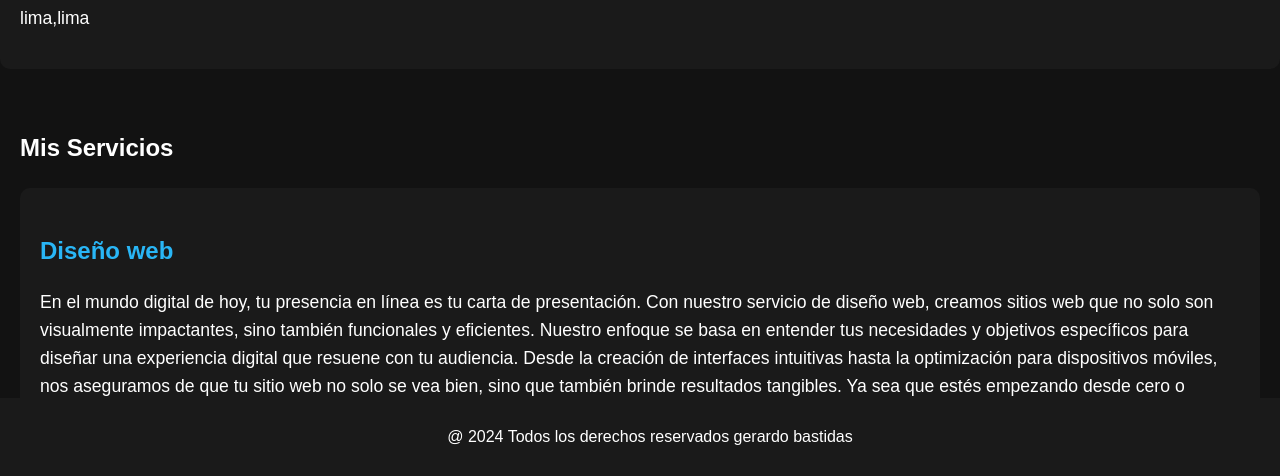
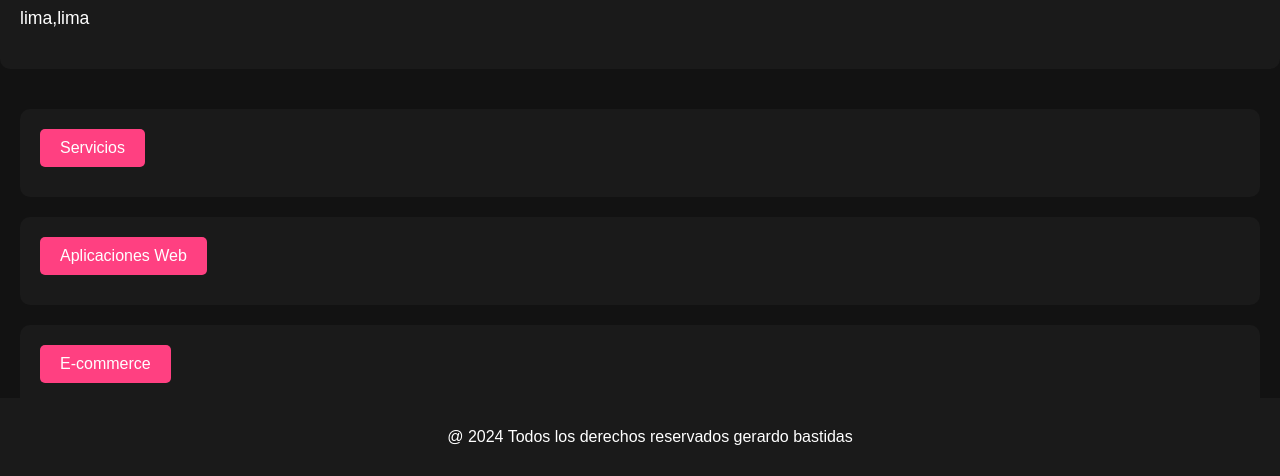
Before and after one commit to gerardo122-a/localizador, a plain HTML site: page index.html in a window 1280 px wide. Shown: the part 324-800 px from the top of the page. Drawn offline with Linux system fonts and the light colour scheme.

Commit message:
aplicando js

```diff
--- a/index.html
+++ b/index.html
@@ -26,30 +26,50 @@
         <h2>Diseño y desarrollo web freelancer</h2>
         <p>lima,lima</p>
     </section>
+
     <main>
+            <div class="service-box">
+                <button class="service-toggle">Servicios</button>
+                <div class="service-content">
                     <h2>Mis Servicios</h2>
-
-    <section> <h3>Diseño web</h2>
+                    <section>
+                        <h3>Diseño web</h3>
                         <p>En el mundo digital de hoy, tu presencia en línea es tu carta de presentación. Con nuestro servicio de diseño web, creamos sitios web que no solo son visualmente impactantes, sino también funcionales y eficientes.
                             Nuestro enfoque se basa en entender tus necesidades y objetivos específicos para diseñar una experiencia digital que resuene con tu audiencia. Desde la creación de interfaces intuitivas hasta la optimización para dispositivos móviles, nos aseguramos de que tu sitio web no solo se vea bien, sino que también brinde resultados tangibles.
                             Ya sea que estés empezando desde cero o buscando una renovación digital, estamos aquí para convertir tu visión en una realidad en línea. ¡Descubre cómo nuestro equipo puede llevar tu presencia en la web al siguiente nivel!
-
                      </p>
                     </section>
+                </div>
+            </div>
+
+            <div class="service-box">
+                <button class="service-toggle">Aplicaciones Web</button>
+                <div class="service-content">
+                    <h2>Mis Servicios</h2>
                     <section>
-     <h3>aplicaciones web</h3>
+                        <h3>Aplicaciones web</h3>
                         <p>Las aplicaciones web son el puente entre tu negocio y tus clientes en el mundo digital. Con nuestro servicio de desarrollo de aplicaciones web, creamos soluciones personalizadas que potencian la interacción y la productividad.
                             Desde aplicaciones de gestión empresarial hasta plataformas de comercio electrónico, nuestro equipo combina creatividad y experiencia técnica para construir aplicaciones web robustas y escalables. Nos enfocamos en comprender tus necesidades específicas para desarrollar una solución que no solo satisfaga tus objetivos actuales, sino que también tenga el potencial de crecer con tu negocio en el futuro.
                             Ya sea que necesites una aplicación desde cero o estés buscando mejorar una existente, estamos aquí para ofrecerte una solución a medida que impulse el éxito de tu negocio en línea. ¡Descubre cómo podemos transformar tus ideas en una poderosa aplicación web hoy mismo!</p>
+                        </p>
                     </section>
+                </div>
+            </div>
 
+
+            <div class="service-box">
+                <button class="service-toggle">E-commerce</button>
+                <div class="service-content">
+                    <h2>Mis Servicios</h2>
                     <section>
                         <h3>E-commerce</h3>
-        <p></p>
+                        <p>Texto sobre e-commerce...</p>
                     </section>
+                </div>
+            </div>
+        </main>
 
 
-    </main>
     <section>
         <h2>contacto</h2>
      <form action="">
--- a/style.css
+++ b/style.css
@@ -146,3 +146,36 @@ body {
            font-size: 1rem;
        }
    }
+
+   .service-box {
+       background-color: #1a1a1a;
+       color: #FFFFFF;
+       padding: 20px;
+       margin-bottom: 20px;
+       border-radius: 10px;
+       cursor: pointer;
+       transition: transform 0.3s ease;
+   }
+
+   .service-box:hover {
+       transform: translateY(-5px);
+   }
+
+   .service-toggle {
+       background-color: #ff4081;
+       color: #FFFFFF;
+       border: none;
+       padding: 10px 20px;
+       font-size: 1rem;
+       cursor: pointer;
+       border-radius: 5px;
+       margin-bottom: 10px;
+   }
+
+   .service-content {
+       display: none;
+   }
+
+   .service-content.active {
+       display: block;
+   }
```
Also changed, not shown: script.js (added, +19 -0 lines). Lines whose indentation alone changed are shown as unchanged.
